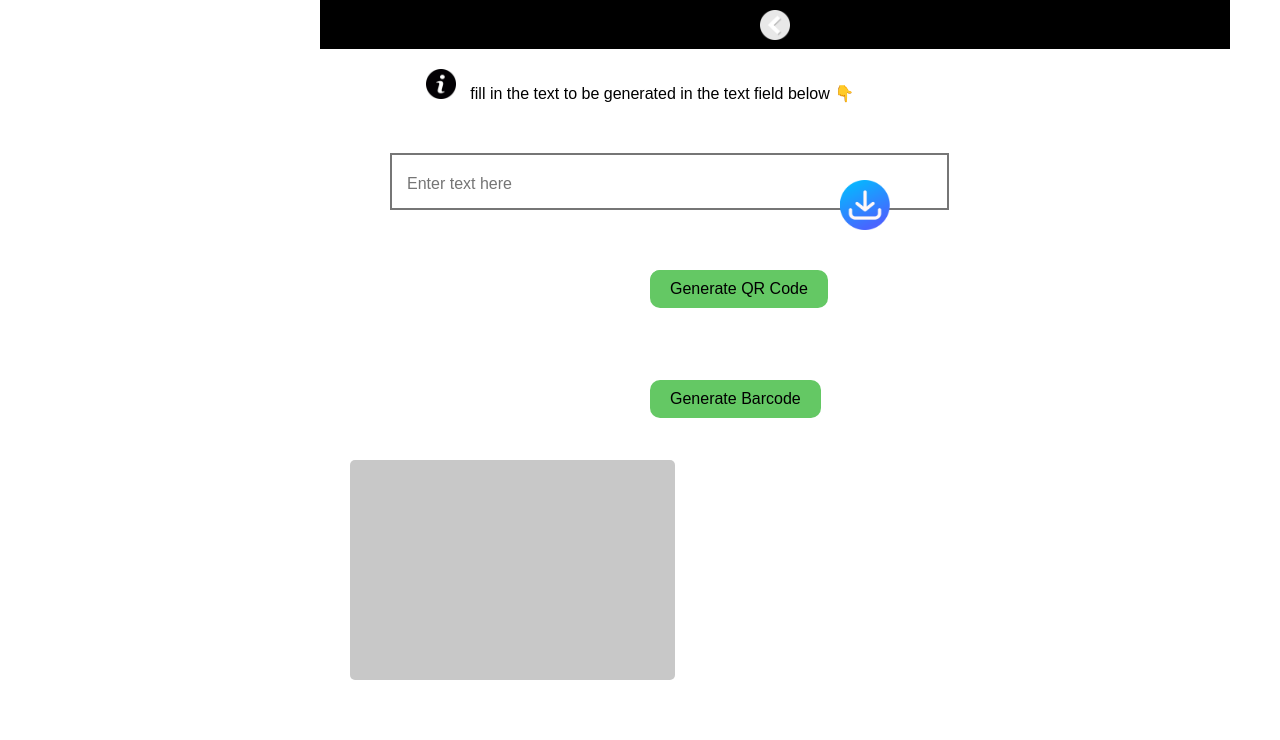
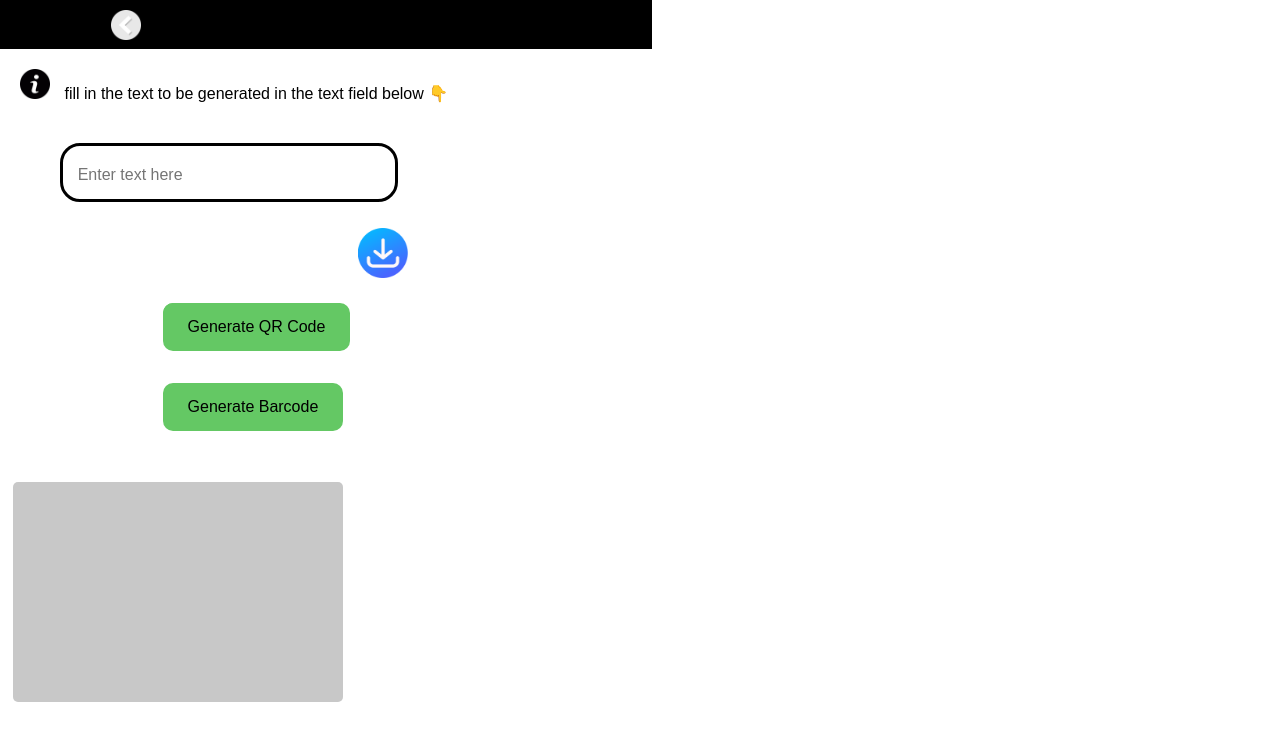
Before and after one commit to Leokim77-1/QR-test-boy, a plain HTML site: page index.html in a window 1280 px wide. Drawn offline with Linux system fonts and the light colour scheme.

Commit message:
index.html

```diff
--- a/index.html
+++ b/index.html
@@ -21,7 +21,7 @@
         .top img{
 
             width: 50px;
-            margin-left: 10px;
+            margin-left: -390px;
             margin-top: 5px;
         }
         .con img{
@@ -31,36 +31,19 @@
         }
 
 
-        .bod input{
-          margin: 50px;
-          padding: 20px 60px 15px 15px;
- a         border-radius: 20px;
-          border-style: solid;
-
-        }
         .bod img{
           width: 50px;
           position: absolute;
           margin-left: 277px;
         }
-     button{
-            padding: 15px 25px;
-            position: absolute;
-            margin-left: 80px;
-            margin-top: 50px;
-            font-size: 16px;
-            cursor: pointer;
-            border-radius: 10px;
-            border: none;
-            background-color: rgb(100,200,100);
-      }
+
         .last{
           background-color: rgb(200,200,200);
-          margin-top: 200px;
+          margin-top: 280px;
           height: 200px;
-    a     width: 310px;
+      width: 310px;
           position: fixed;
-          margin-left: 10px;
+          margin-left: -7px;
           padding: 10px;
           border-radius: 5px;
         }
@@ -90,18 +73,36 @@
         .container {
             max-width: 600px;
             margin: 0 auto;
+            position: fixed;
         }
+
         input {
-            width: 80%;
-            padding: 10px;
-            margin: 10px 0;
+          margin-top: 40px;
+            width: 60%;
+            margin-left: -11px;
             font-size: 16px;
+            border-radius: 20px;
+            border: none;
+          padding: 20px 60px 15px 15px;
+        border-radius: 20px;
+          border: solid;
         }
+
+
         button {
-            padding: 10px 20px;
+
             margin: 10px;
             font-size: 16px;
-            cursor: pointer;k
+            cursor: pointer;
+            padding: 15px 25px;
+            position: absolute;
+            margin-left: -235px;
+            margin-top: 200px;
+            font-size: 16px;
+            cursor: pointer;
+            border-radius: 10px;
+            border: none;
+            background-color: rgb(100,200,100);
         }
         canvas {
             margin-top: 20px;
@@ -126,12 +127,12 @@
    <div class="bod">
         <input type="text" id="textInput" placeholder="Enter text here" />
 
-         <button onclick="downloadImage()" id="downloadButton" disabled>        <img src="download (2).png" style="margin-left: 170px; margin-top: -100px;"></button>
+         <button onclick="downloadImage()" id="downloadButton" disabled>        <img src="download (2).png" style="margin-left: 170px; margin-top: -90px;"></button>
 
         <button onclick="generateQRCode()">Generate QR Code</button>
 
 
-<button onclick="generateBarcode()"style="margin-top: 120px;">Generate Barcode</button>
+<button onclick="generateBarcode()"style="margin-top: 280px;">Generate Barcode</button>
    </div>
 <div class="last">
 
@@ -185,4 +186,4 @@
         }
     </script>
 </body>
-    </html></html>
+</html>
```
